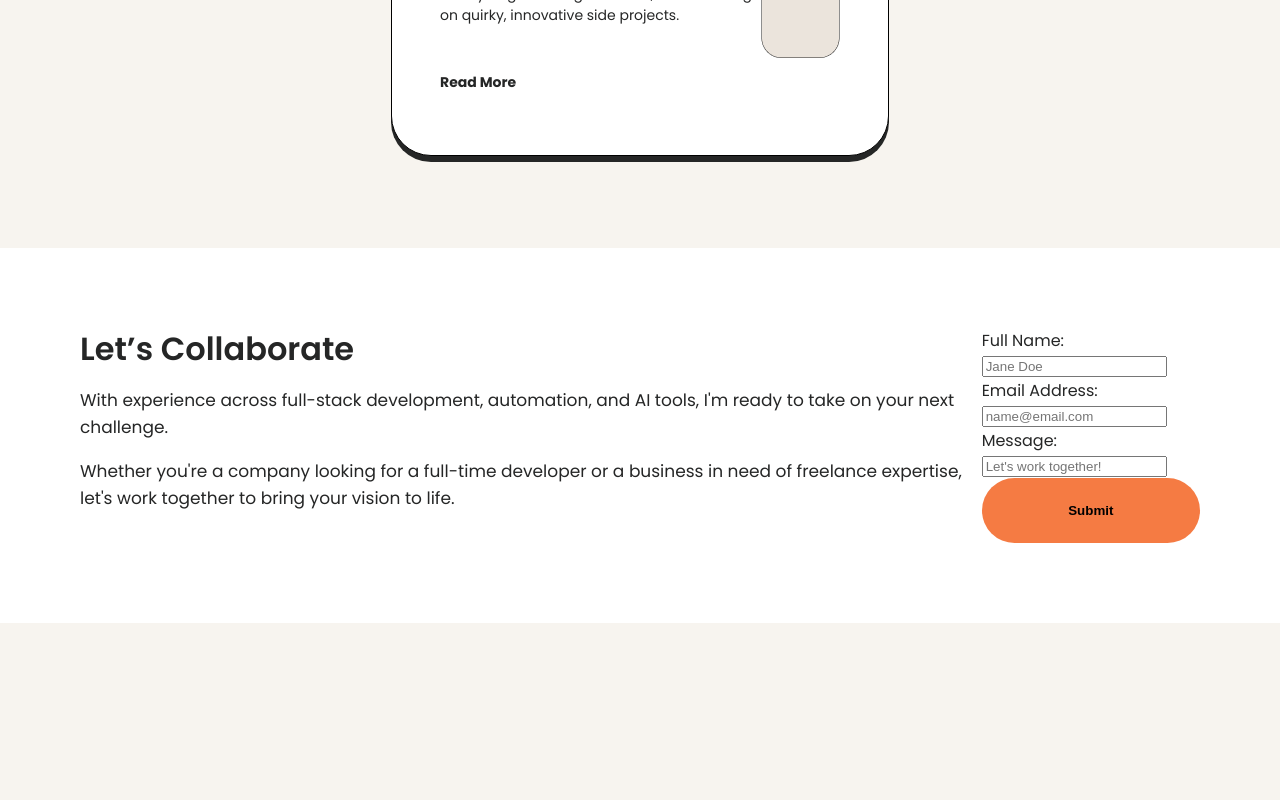
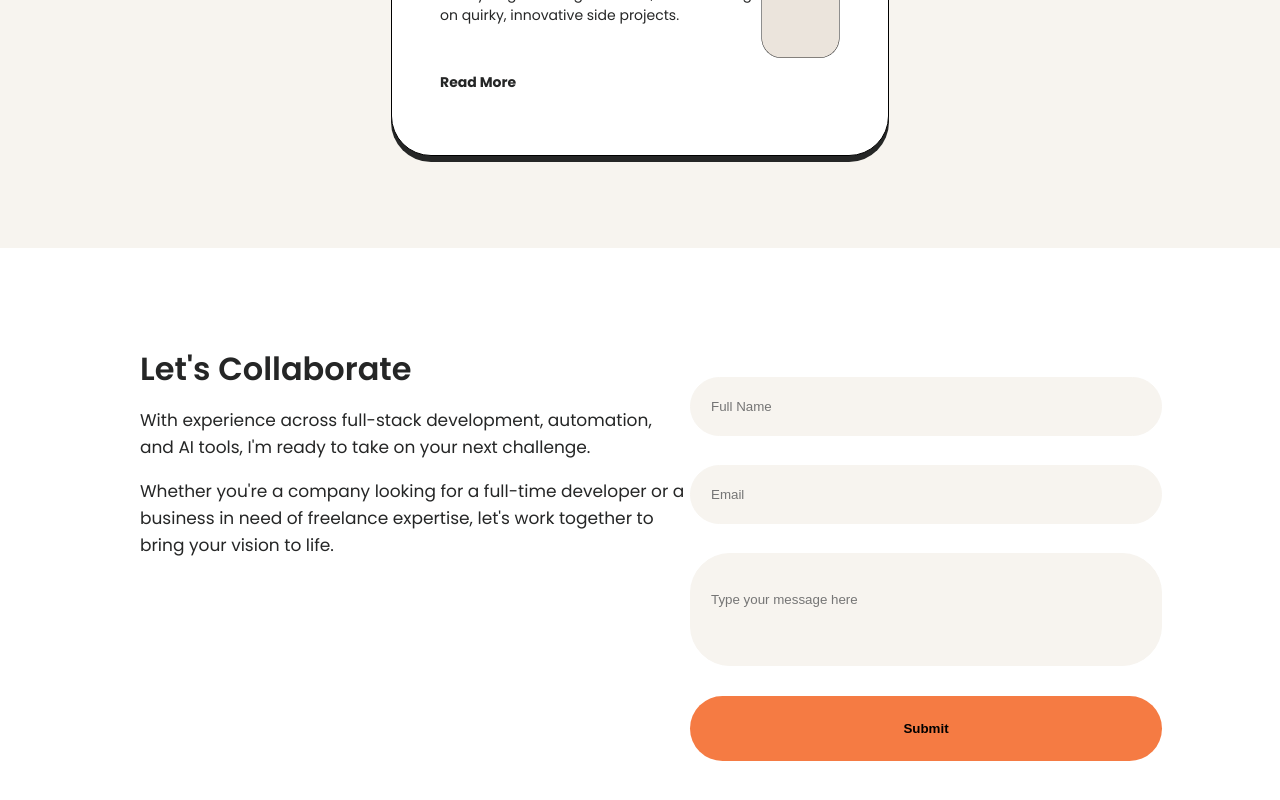
Before and after one commit to sofiakatzman/Portfolio, a React (Create React App) app: page / in a window 1280 px wide. Shown: the part 3043-3843 px from the top of the page. Before the commit the page ends 3666 px from the top, so only its background shows below. Built offline with nearby package versions, Linux system fonts and the light colour scheme.

Commit message:
create, style and add contact form and text to landing page

```diff
--- a/src/components/Atoms/FormInput.js
+++ b/src/components/Atoms/FormInput.js
@@ -1,11 +1,11 @@
 import React from "react";
 
-function FormInput({ label, type, value, onChange, placeholder, required }) {
+function FormInput({ label, type, value, onChange, placeholder, required, isMessage }) {
   return (
     <div className="form-group">
       <label>{label}</label>
       <input
-        className="form-input"
+        className={isMessage ? "form-input message" : "form-input"}
         type={type}
         value={value}
         onChange={onChange}
--- a/src/components/Atoms/FormText.js
+++ b/src/components/Atoms/FormText.js
@@ -1,7 +1,7 @@
 function FormText(){
     return(
-        <div>
-            <h3>Let’s Collaborate</h3>
+        <div className="form-text">
+            <h3>Let's Collaborate</h3>
             <p className="sm">With experience across full-stack development, automation, and AI tools, I'm ready to take on your next challenge.</p>
             <p className="sm">Whether you're a company looking for a full-time developer or a business in need of freelance expertise, let's work together to bring your vision to life.</p>
         </div>
--- a/src/components/Molecules/Contact.js
+++ b/src/components/Molecules/Contact.js
@@ -10,6 +10,7 @@ function Contact() {
 
   const handleSubmit = (e) => {
     e.preventDefault();
+
 
     const serviceId = "service_fud4mps";
     const templateId = "template_nljzs3b";
@@ -41,42 +42,45 @@ function Contact() {
   };
 
   return (
-    <div className="">
+    <div >
     {showConfirmation ? (
-      <div className="">
+      <div className="form-container">
         <p>I've received your message!</p>
         <p>You will hear from me soon.</p>
       </div>
     ) : (
-      <div>
+      <div className="form-container">
         <form onSubmit={handleSubmit}>
           <FormInput
-            label="Full Name: "
+            label="Full Name:"
             type="text"
             value={fromName}
             onChange={(e) => setFromName(e.target.value)}
             required
-            placeholder="Jane Doe"
+            placeholder="Full Name"
+            isMessage={false}
           />
 
           <FormInput
-            label="Email Address: "
+            label="Email Address:"
             type="email"
             value={fromEmail}
             onChange={(e) => setFromEmail(e.target.value)}
             required
-            placeholder="name@email.com"
+            placeholder="Email"
+            isMessage={false}
           />
 
           <FormInput
-            label="Message: "
+            label="Message:"
             type="message"
             value={message}
             onChange={(e) => setMessage(e.target.value)}
             required
-            placeholder="Let's work together!"
+            placeholder="Type your message here"
+            isMessage={true}
           />
-          <button type="submit">Submit</button>
+          <button type="submit" className="button submit">Submit</button>
         </form>
       </div>
     )}
--- a/src/components/Organisms/contactForm.css
+++ b/src/components/Organisms/contactForm.css
@@ -1,5 +1,52 @@
 .contact-form{
-    padding: 80px;
+    padding: 100px 140px;
     background-color: var(--white);
 
 }
+
+.submit{
+    margin-top:30px;
+    Width: 472px;
+}
+
+.message{
+    height: 90px;
+    padding-top: 0px;
+  }
+
+  input{
+    background: var(--light-beige);
+    border-radius: 40px;
+    border: none;
+    display:flex;
+    width: 100%;
+    padding: 21px 0px;
+  }
+
+  input.form-input{
+    padding-left:20px;
+    border: 1px solid var(--light-beige);
+  }
+
+  input.form-input:focus{
+    border: 1px solid var(--dark-beige);
+    outline: none;
+  }
+
+  .form-group{
+    margin-top:4px;
+  }
+
+  .form-container{
+    width: 450px;
+  }
+
+  label{
+    /* color: var(--accent-dark); */
+    font-size: 12px;
+    opacity: 0%;
+  }
+
+  .form-text{
+    width: 550px;
+  }
```
